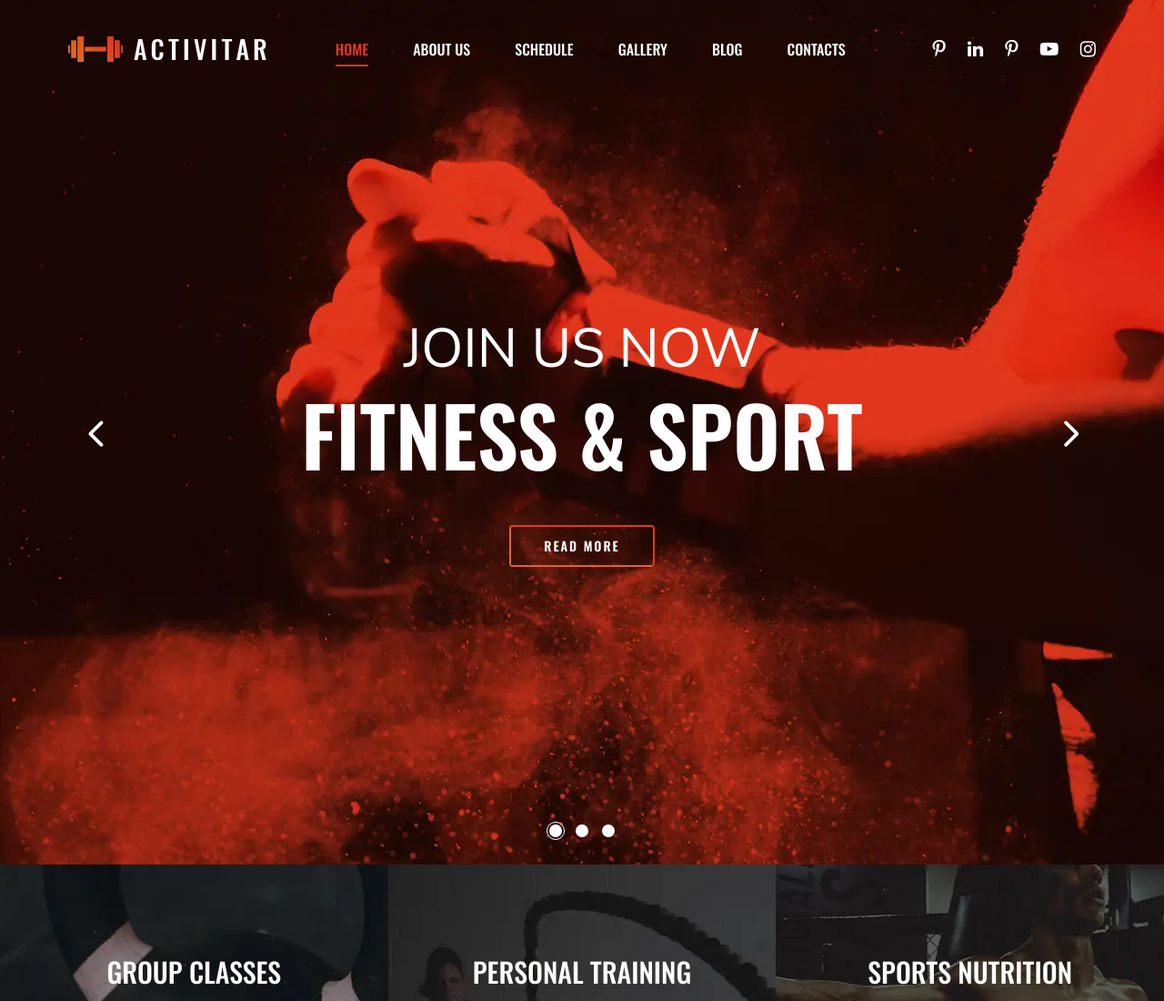
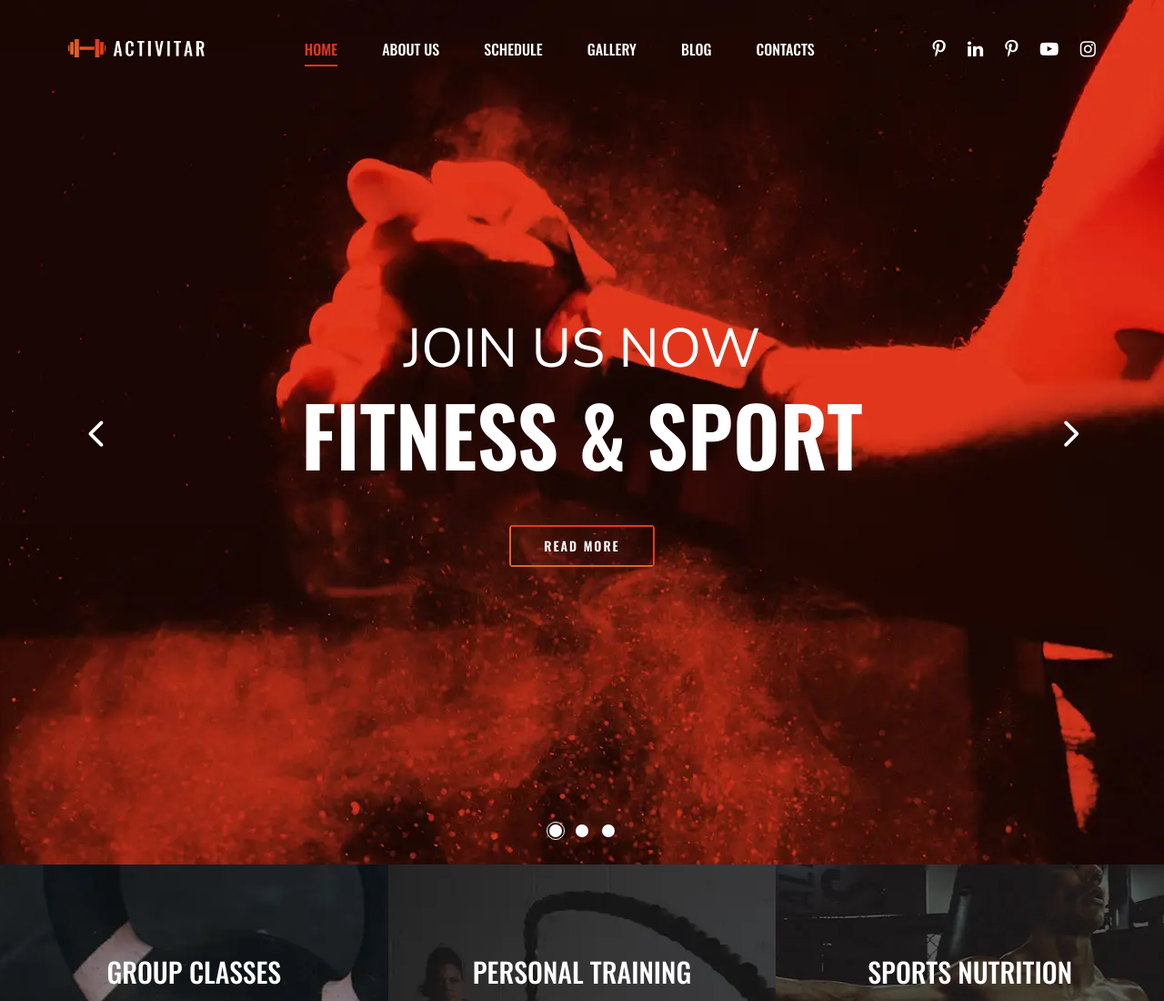
Before and after one commit to yushaezhik/lalala, a plain HTML site: page index.html in a window 1280 px wide. Shown: the top 1100 px of the page at 91% size. Drawn offline with nearby package versions, Linux system fonts and the light colour scheme.

Commit message:
Update style.css

```diff
--- a/css/style.css
+++ b/css/style.css
@@ -380,6 +380,8 @@ ol {
 
 .logo {
 	float: left;
+	width: 150px;
+	height: auto;
 }
 
 .logo a {
```
